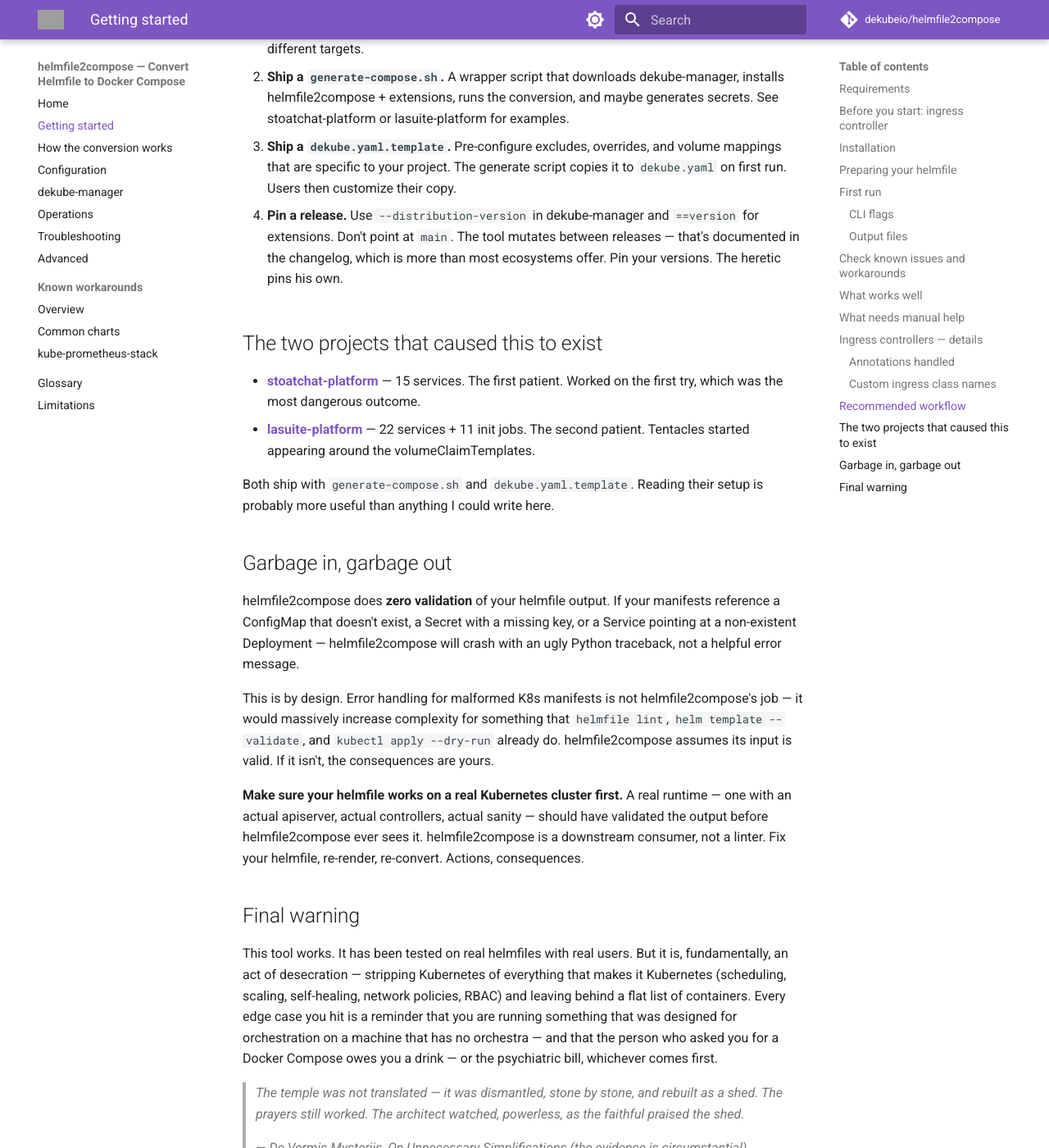
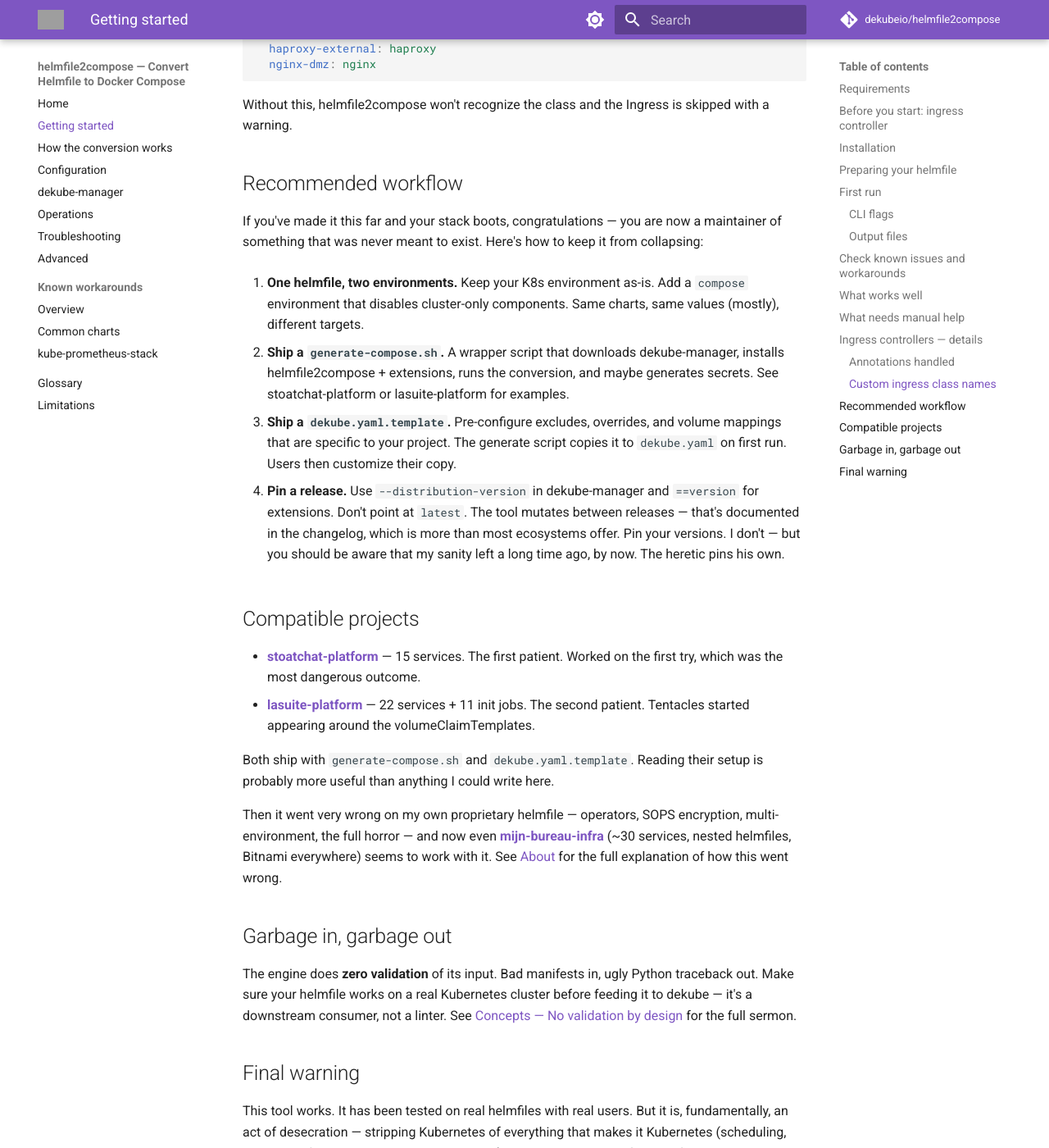
Before and after one commit to dekubeio/helmfile2compose-docs, an MkDocs documentation site: the page built from docs/getting-started.md, in a window 1280 px wide and 1400 px high, scrolled down 7043 px. Shown: the whole window at 82% size. Built offline with MkDocs 1.6.1 and Material for MkDocs 9.7.7, drawn with Linux system fonts in a browser that asks for light colours; comment, search, counter and statistics services are not loaded; some of the changed text lies outside the part shown; grey boxes are pictures that could not be loaded.

Commit message:
docs: some more rephrasing

````diff
--- a/docs/getting-started.md
+++ b/docs/getting-started.md
@@ -61,7 +61,7 @@
 
 ## Installation
 
-The [quick start](index.md#quick-start) uses dekube-manager to download everything automatically. Here's the manual approach, for when you want full control over what you install.
+The [quick start](index.md#quick-start) uses dekube-manager to download everything automatically. Here's the manual approach, for when you want full control over what you install — or full accountability for what went wrong.
 
 Download `helmfile2compose.py` from the [latest helmfile2compose release](https://github.com/dekubeio/helmfile2compose/releases/latest).
 
@@ -76,6 +76,8 @@
 This is the same directory that [dekube-manager](https://manager.dekube.io/docs/) uses when installing extensions automatically — so switching to the manager later is seamless.
 
 ## Preparing your helmfile
+
+You need Helm to escape Helm. The irony writes itself.
 
 Create a dedicated environment (e.g. `compose`) that disables K8s-only infrastructure. These components have no meaning in compose and will be auto-excluded on first run anyway, but disabling them avoids rendering useless manifests:
 
@@ -95,6 +97,8 @@
 
 ## First run
 
+This is the point of no return. Everything before this was theoretical. After this, you have a compose stack, and you will spend the rest of the evening staring at it.
+
 ```bash
 python3 helmfile2compose.py --helmfile-dir ~/my-project -e compose \
   --extensions-dir .dekube/extensions --output-dir .
@@ -110,12 +114,12 @@
 - K8s-only workloads auto-excluded (any workload whose name contains `cert-manager`, `ingress`, or `reflector` — this targets controller Deployments, not Ingress resources)
 - Project name derived from the source directory
 
-**Verify the output**: `compose.yml` and `Caddyfile` should exist in your output directory. Run `docker compose config` to validate the generated compose file. If the Caddyfile is empty or missing host blocks, your ingress controller is probably not supported — see [Before you start](#before-you-start-ingress-controller) above.
+**Verify the output**: `compose.yml` and `Caddyfile` should exist in your output directory. Run `docker compose config` to validate the generated compose file. If the Caddyfile is empty or missing host blocks, your ingress controller is probably not supported.
 
-**Stop here and review `dekube.yaml`.** You will almost certainly need to:
+**Stop here and review `dekube.yaml`.** Do not skip this. The tool guessed, and its guesses are educated but soulless. You will almost certainly need to:
 - Adjust volume paths
 - Exclude workloads that make no sense outside K8s (operators, CRD controllers, etc.)
-- Add overrides for images that need replacing (e.g. bitnami -> vanilla)
+- Add overrides for images that need replacing (e.g. bitnami → vanilla, unless you enjoy debugging Bitnami's entrypoint scripts at 3 AM)
 
 See [Configuration](configuration.md) for the full reference.
 
@@ -148,6 +152,8 @@
 
 ## What works well
 
+This section exists to give you false confidence. It worked for two of my platforms — I built this thing for them — and it seems to work for mijn-bureau. Smile and wave — but brace for impact.
+
 - **Deployments, StatefulSets, DaemonSets, Jobs** — converted to compose services with the right image, env, command, volumes, and ports. Init containers and sidecars get their own services.
 - **ConfigMaps and Secrets** — resolved inline into environment variables, or generated as files when volume-mounted.
 - **Services** — network aliases (K8s FQDNs resolve natively via compose DNS), alias resolution, port remapping. If your K8s Service remaps port 80 to targetPort 8080, the tool rewrites URLs and env vars automatically.
@@ -156,6 +162,8 @@
 - **CRDs** — with [extensions](https://docs.dekube.io/catalogue/), Keycloak, cert-manager, and trust-manager CRDs are fully converted.
 
 ## What needs manual help
+
+And here's where the false confidence evaporates.
 
 - **Unsupported CRDs** — Zalando PostgreSQL, Strimzi Kafka, etc. are skipped with a warning unless you write an extension. You'll need to add equivalent services manually via the `services:` section in config.
 - **Bitnami images** — often need replacing with vanilla equivalents via `overrides:`. Bitnami images have opinions about environment variables, init scripts, and volume paths that don't always translate well.
@@ -166,7 +174,7 @@
 
 ## Ingress controllers — details {#ingress-controllers}
 
-Compatibility was covered [above](#before-you-start-ingress-controller). This section documents annotation coverage and configuration.
+Still here? Good. This section documents annotation coverage and configuration — the part where you discover which annotations survived the trip and which ones didn't.
 
 ### Annotations handled
 
@@ -193,28 +201,28 @@
 
 ## Recommended workflow
 
+If you've made it this far and your stack boots, congratulations — you are now a maintainer of something that was never meant to exist. Here's how to keep it from collapsing:
+
 1. **One helmfile, two environments.** Keep your K8s environment as-is. Add a `compose` environment that disables cluster-only components. Same charts, same values (mostly), different targets.
 
 2. **Ship a `generate-compose.sh`.** A wrapper script that downloads dekube-manager, installs helmfile2compose + extensions, runs the conversion, and maybe generates secrets. See stoatchat-platform or lasuite-platform for examples.
 
 3. **Ship a `dekube.yaml.template`.** Pre-configure excludes, overrides, and volume mappings that are specific to your project. The generate script copies it to `dekube.yaml` on first run. Users then customize their copy.
 
-4. **Pin a release.** Use `--distribution-version` in dekube-manager and `==version` for extensions. Don't point at `main`. The tool mutates between releases — that's documented in the changelog, which is more than most ecosystems offer. Pin your versions. The heretic pins his own.
+4. **Pin a release.** Use `--distribution-version` in dekube-manager and `==version` for extensions. Don't point at `latest`. The tool mutates between releases — that's documented in the changelog, which is more than most ecosystems offer. Pin your versions. I don't — but you should be aware that my sanity left a long time ago, by now. The heretic pins his own.
 
-## The two projects that caused this to exist
+## Compatible projects
 
 - **[stoatchat-platform](https://github.com/baptisterajaut/stoatchat-platform)** — 15 services. The first patient. Worked on the first try, which was the most dangerous outcome.
 - **[lasuite-platform](https://github.com/baptisterajaut/lasuite-platform)** — 22 services + 11 init jobs. The second patient. Tentacles started appearing around the volumeClaimTemplates.
 
 Both ship with `generate-compose.sh` and `dekube.yaml.template`. Reading their setup is probably more useful than anything I could write here.
 
+Then it went very wrong on my own proprietary helmfile — operators, SOPS encryption, multi-environment, the full horror — and now even **[mijn-bureau-infra](https://github.com/MinBZK/mijn-bureau-infra)** (~30 services, nested helmfiles, Bitnami everywhere) seems to work with it. See [About](https://docs.dekube.io/about/) for the full explanation of how this went wrong.
+
 ## Garbage in, garbage out
 
-helmfile2compose does **zero validation** of your helmfile output. If your manifests reference a ConfigMap that doesn't exist, a Secret with a missing key, or a Service pointing at a non-existent Deployment — helmfile2compose will crash with an ugly Python traceback, not a helpful error message.
-
-This is by design. Error handling for malformed K8s manifests is not helmfile2compose's job — it would massively increase complexity for something that `helmfile lint`, `helm template --validate`, and `kubectl apply --dry-run` already do. helmfile2compose assumes its input is valid. If it isn't, the consequences are yours.
-
-**Make sure your helmfile works on a real Kubernetes cluster first.** A real runtime — one with an actual apiserver, actual controllers, actual sanity — should have validated the output before helmfile2compose ever sees it. helmfile2compose is a downstream consumer, not a linter. Fix your helmfile, re-render, re-convert. Actions, consequences.
+The engine does **zero validation** of its input. Bad manifests in, ugly Python traceback out. Make sure your helmfile works on a real Kubernetes cluster before feeding it to dekube — it's a downstream consumer, not a linter. See [Concepts — No validation by design](https://docs.dekube.io/understand/concepts/#no-validation-by-design) for the full sermon.
 
 ## Final warning
 
````
Also changed, not shown: docs/configuration.md (+4 -2 lines), docs/limitations.md (+8 -6 lines), docs/operations.md (+8 -4 lines).
